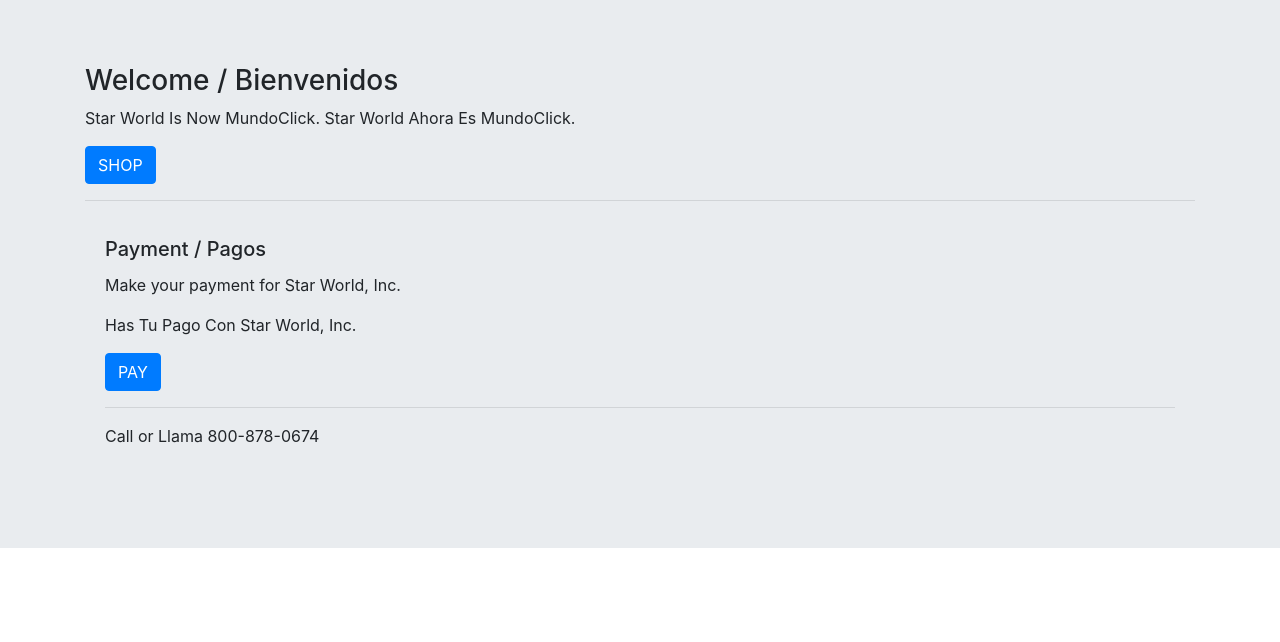
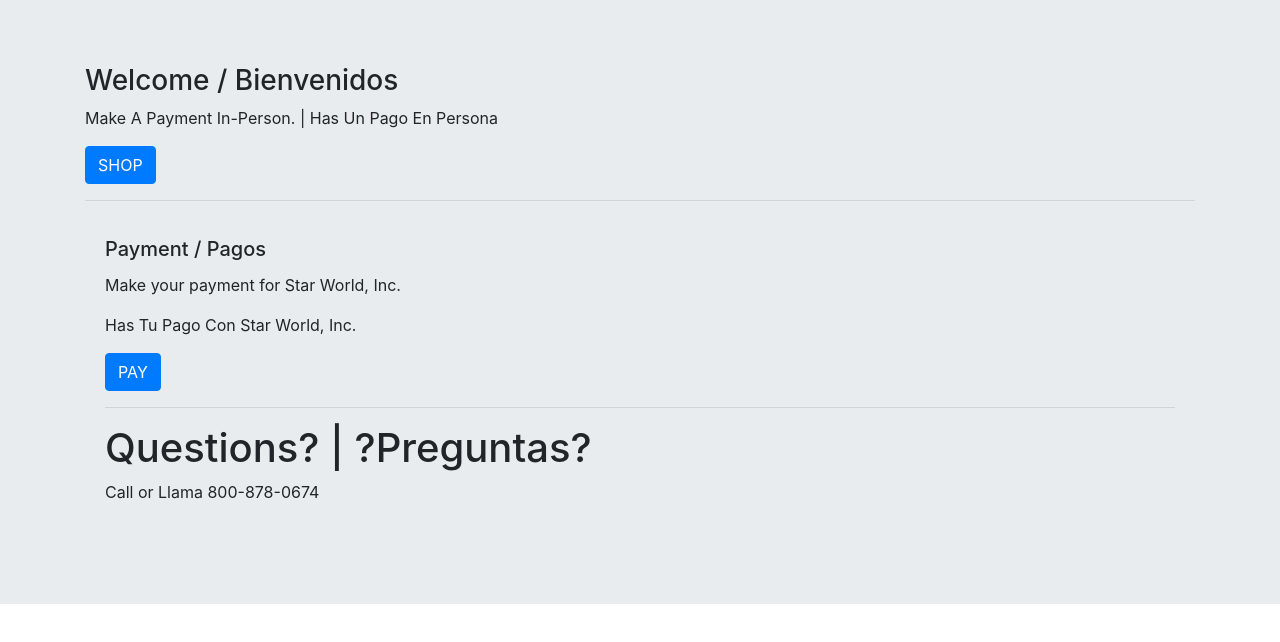
Before and after one commit to starworldwebmaster/website, a plain HTML site: page index.html in a window 1280 px wide. Drawn offline with nearby package versions, Linux system fonts and the light colour scheme.

Commit message:
Update index.html

```diff
--- a/index.html
+++ b/index.html
@@ -9,7 +9,7 @@
 <div class="jumbotron jumbotron-fluid">
   <div class="container">
     <h3>Welcome / Bienvenidos</h3>
-    <p>Star World Is Now MundoClick. Star World Ahora Es MundoClick. </p> <a href="https://tumundoclick.com" class="btn btn-primary">SHOP</a>
+    <p>Make A Payment In-Person. | Has Un Pago En Persona</p><a href="https://tumundoclick.com" class="btn btn-primary">SHOP</a>
     <hr>
       <div class="card-body">
         <h5 class="card-title">Payment / Pagos</h5>
@@ -17,6 +17,7 @@
                 <p class="card-text">Has Tu Pago Con Star World, Inc.</p>
         <a href="https://pagos.starworld.us/Home/c_LogIn.aspx" class="btn btn-primary">PAY</a>
         <hr>
+        <h1>Questions? | ?Preguntas? </h1>
         <p>Call or Llama 800-878-0674</p>
   </div>
 </div>
```
